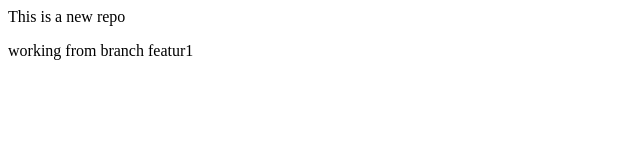
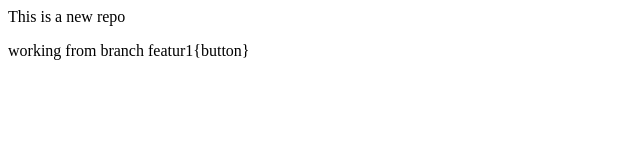
Before and after one commit to Amenawajiha/local_repo, a plain HTML site: page index.html in a window 1280 px wide. Shown: the full height of the page, 0-640 px from the left. Drawn offline with Linux system fonts and the light colour scheme.

Commit message:
button main

```diff
--- a/index.html
+++ b/index.html
@@ -1,2 +1,2 @@
 <p>This is a new repo</p>
-<p>working from branch featur1</p>
+<p>working from branch featur1{button}</p>
```
